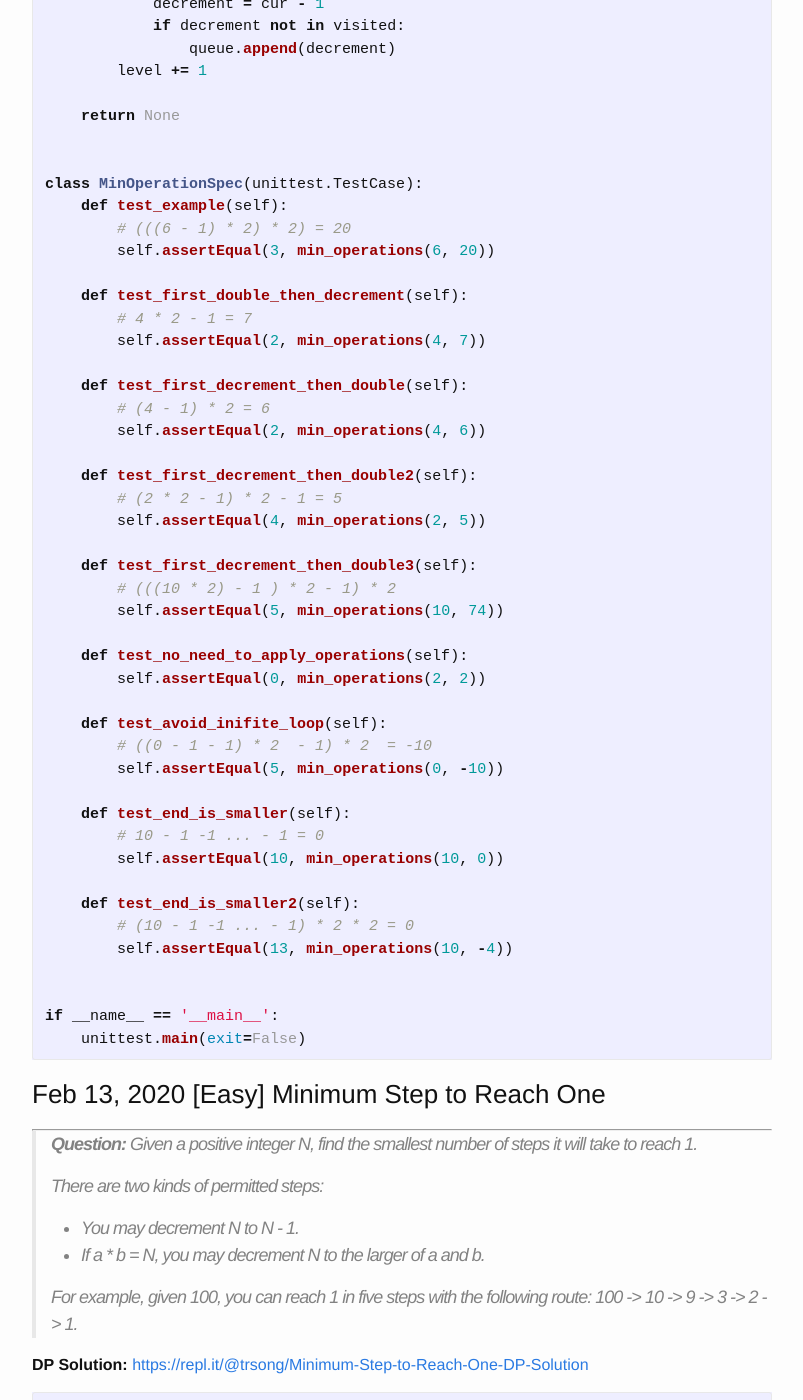
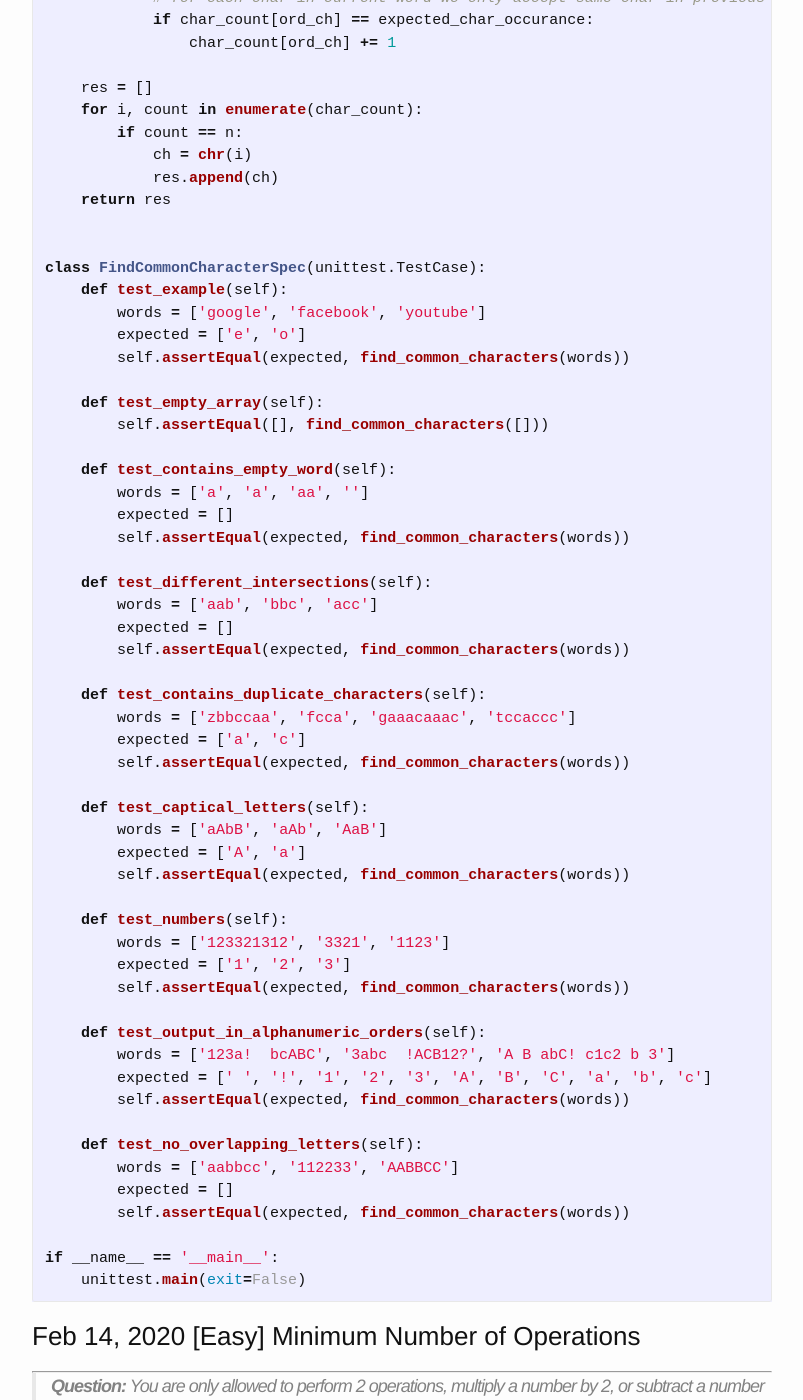
Before and after one commit to trsong/trsong.github.io, a Jekyll site: the page built from _posts/2020-02-01-DailyQuestionsFeb.md, in a window 1280 px wide and 1400 px high, scrolled down 1897 px. Shown: the whole window, without its empty margins (238-1041 px from the left). Built offline with Jekyll 4.4.1, drawn with Linux system fonts in a browser that asks for light colours; some of the changed text lies outside the part shown.

Commit message:
Add Solution to Feb 15 Question

````diff
--- a/_posts/2020-02-01-DailyQuestionsFeb.md
+++ b/_posts/2020-02-01-DailyQuestionsFeb.md
@@ -19,6 +19,25 @@ categories: Python/Java
 **Java Playground:** [https://repl.it/languages/java](https://repl.it/languages/java)
 
 
+### Feb 16, 2020 \[Medium\] Find All Cousins in Binary Tree
+---
+> **Question:** Two nodes in a binary tree can be called cousins if they are on the same level of the tree but have different parents.
+>
+> Given a binary tree and a particular node, find all cousins of that node.
+
+
+**Example:**
+```py
+In the following diagram 4 and 6 are cousins:
+
+    1
+   / \
+  2   3
+ / \   \
+4   5   6
+```
+
+
 ### Feb 15, 2020 \[Easy\] Common Characters
 ---
 > **Question:** Given n strings, find the common characters in all the strings. In simple words, find characters that appear in all the strings and display them in alphabetical order or lexicographical order.
@@ -28,6 +47,83 @@ categories: Python/Java
 common_characters(['google', 'facebook', 'youtube'])
 # ['e', 'o']
 ```
+
+**Solution with Counting Sort:** [https://repl.it/@trsong/Common-Characters](https://repl.it/@trsong/Common-Characters)
+```py
+import unittest
+
+CHAR_SET_SIZE = 128
+
+def find_common_characters(words):
+    if not words:
+        return []
+
+    n = len(words)
+    char_count = [0] * CHAR_SET_SIZE
+    for index, word in enumerate(words):
+        expected_char_occurance = index
+        for ch in word:
+            ord_ch = ord(ch)
+            # for each char in current word we only accept same char in previous word
+            if char_count[ord_ch] == expected_char_occurance:
+                char_count[ord_ch] += 1
+
+    res = []
+    for i, count in enumerate(char_count):
+        if count == n:
+            ch = chr(i)
+            res.append(ch)
+    return res
+
+
+class FindCommonCharacterSpec(unittest.TestCase):
+    def test_example(self):
+        words = ['google', 'facebook', 'youtube']
+        expected = ['e', 'o']
+        self.assertEqual(expected, find_common_characters(words))
+
+    def test_empty_array(self):
+        self.assertEqual([], find_common_characters([]))
+
+    def test_contains_empty_word(self):
+        words = ['a', 'a', 'aa', '']
+        expected = []
+        self.assertEqual(expected, find_common_characters(words))
+
+    def test_different_intersections(self):
+        words = ['aab', 'bbc', 'acc']
+        expected = []
+        self.assertEqual(expected, find_common_characters(words))
+
+    def test_contains_duplicate_characters(self):
+        words = ['zbbccaa', 'fcca', 'gaaacaaac', 'tccaccc']
+        expected = ['a', 'c']
+        self.assertEqual(expected, find_common_characters(words))
+
+    def test_captical_letters(self):
+        words = ['aAbB', 'aAb', 'AaB']
+        expected = ['A', 'a']
+        self.assertEqual(expected, find_common_characters(words))
+
+    def test_numbers(self):
+        words = ['123321312', '3321', '1123']
+        expected = ['1', '2', '3']
+        self.assertEqual(expected, find_common_characters(words))
+
+    def test_output_in_alphanumeric_orders(self):
+        words = ['123a!  bcABC', '3abc  !ACB12?', 'A B abC! c1c2 b 3']
+        expected = [' ', '!', '1', '2', '3', 'A', 'B', 'C', 'a', 'b', 'c']
+        self.assertEqual(expected, find_common_characters(words))
+
+    def test_no_overlapping_letters(self):
+        words = ['aabbcc', '112233', 'AABBCC']
+        expected = []
+        self.assertEqual(expected, find_common_characters(words))
+
+if __name__ == '__main__':
+    unittest.main(exit=False)
+```
+
 
 ### Feb 14, 2020 \[Easy\] Minimum Number of Operations
 ---
````
